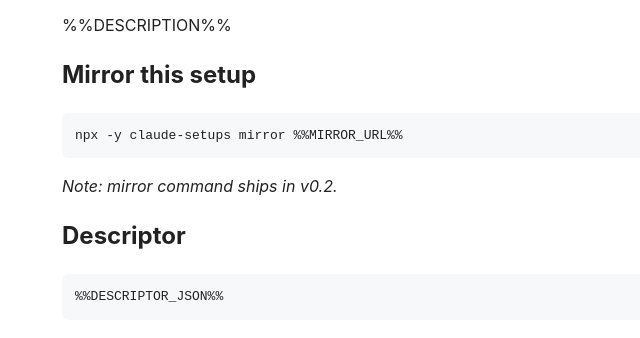
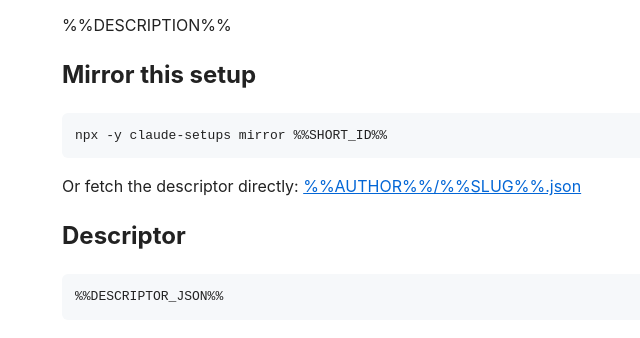
Before and after one commit to adhenawer/claude-setups-registry, a website: page site/setup.html in a window 1280 px wide. Shown: the part 214-552 px from the top of the page, without its empty margins (198-838 px from the left). Drawn offline with Linux system fonts and the light colour scheme.

Commit message:
feat(gallery): mirror command uses short author/slug id + direct descriptor link

```diff
--- a/site/build.mjs
+++ b/site/build.mjs
@@ -51,6 +51,8 @@ function renderDetail(template, d) {
   return template
     .replace(/%%TITLE%%/g, escapeHtml(d.title))
     .replace(/%%AUTHOR%%/g, escapeHtml(d.id.author))
+    .replace(/%%SLUG%%/g, escapeHtml(d.id.slug))
+    .replace(/%%SHORT_ID%%/g, escapeHtml(`${d.id.author}/${d.id.slug}`))
     .replace(/%%AUTHOR_URL%%/g, escapeHtml(d.author.url))
     .replace(/%%VERSION%%/g, String(d.version))
     .replace(/%%CREATED_AT%%/g, d.createdAt.slice(0, 10))
--- a/site/setup.html
+++ b/site/setup.html
@@ -16,8 +16,8 @@
     <p class="description">%%DESCRIPTION%%</p>
     <section>
       <h2>Mirror this setup</h2>
-      <pre><code>npx -y claude-setups mirror %%MIRROR_URL%%</code></pre>
-      <p><em>Note: mirror command ships in v0.2.</em></p>
+      <pre><code>npx -y claude-setups mirror %%SHORT_ID%%</code></pre>
+      <p>Or fetch the descriptor directly: <a href="../../s/%%AUTHOR%%/%%SLUG%%.json">%%AUTHOR%%/%%SLUG%%.json</a></p>
     </section>
     <section>
       <h2>Descriptor</h2>
```
